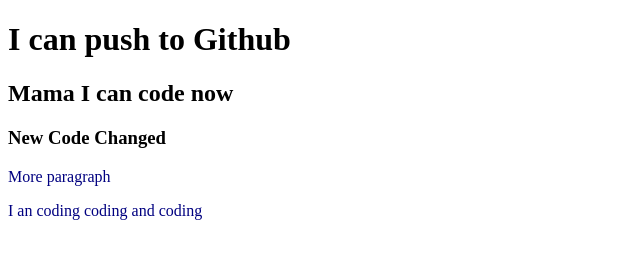
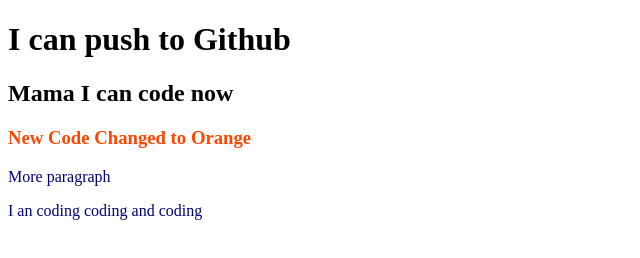
Before and after one commit to NusratJahanGeek/my-second-repo, a plain HTML site: page index.html in a window 1280 px wide. Shown: the whole page, without its empty margins (0-640 px from the left). Drawn offline with Linux system fonts and the light colour scheme.

Commit message:
make orange

```diff
--- a/index.html
+++ b/index.html
@@ -10,7 +10,7 @@
 <body>
     <h1>I can push to Github</h1>
     <h2>Mama I can code now</h2>
-    <h3>New Code Changed</h3>
+    <h3>New Code Changed to Orange</h3>
     <p>More paragraph</p>
     <p>I an coding coding and coding</p>
 </body>
--- a/style.css
+++ b/style.css
@@ -1,3 +1,6 @@
 p{
     color: navy;
 }
+h3{
+    color:orangered;
+}
```
